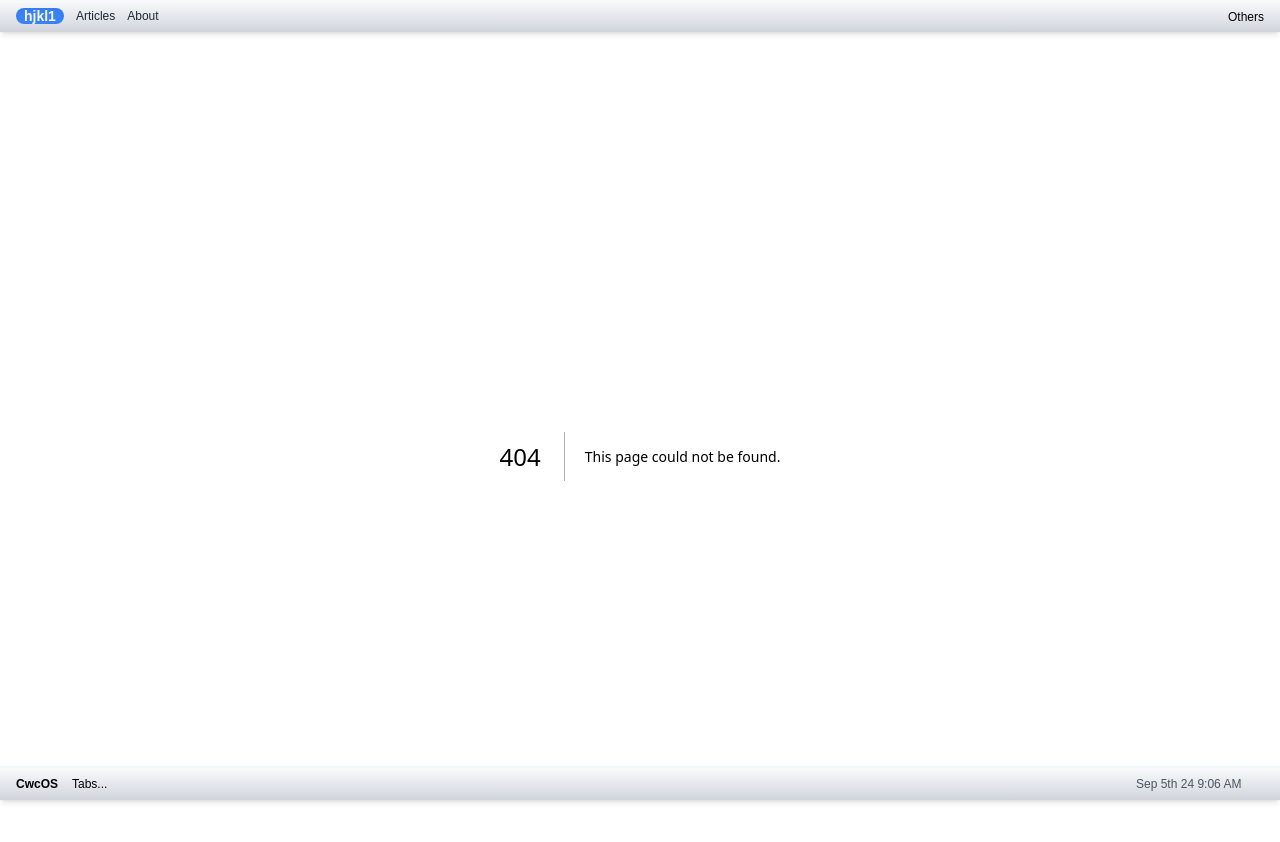
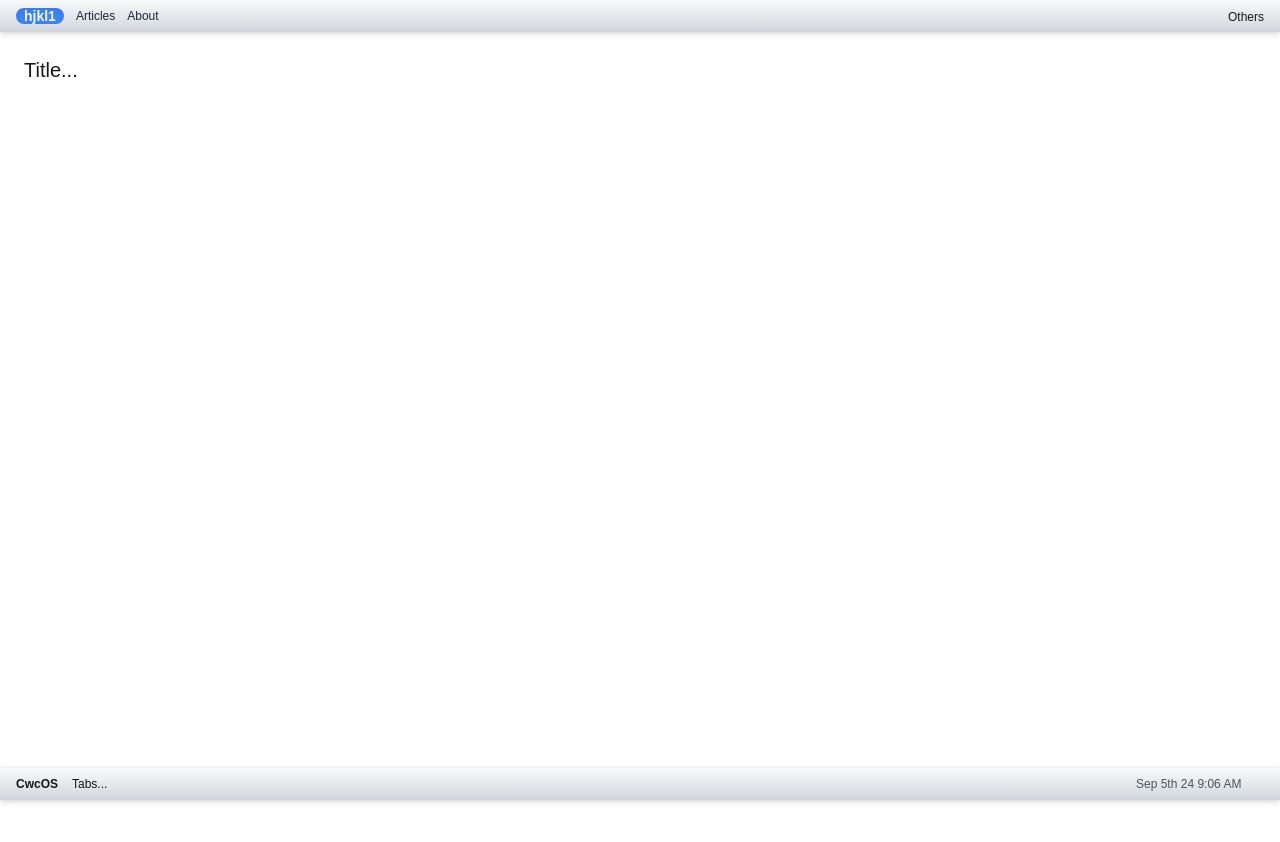
Before and after one commit to hjklchan/nextjs-playground, a Next.js app: page /blog/posts/1 in a window 1280 px wide. Before the commit this address had no page. Shown: the top 842 px of the page. After the commit the page ends 800 px from the top, so only its background shows below. Built offline with nearby package versions, Linux system fonts and the light colour scheme.

Commit message:
post page to be completed

```diff
--- a/package.json
+++ b/package.json
@@ -9,14 +9,18 @@
     "lint": "next lint"
   },
   "dependencies": {
+    "@types/react-syntax-highlighter": "^15.5.13",
     "ahooks": "^3.8.1",
     "moment": "^2.30.1",
     "next": "14.2.8",
     "react": "^18",
     "react-dom": "^18",
-    "react-icons": "^5.3.0"
+    "react-icons": "^5.3.0",
+    "react-markdown": "^9.0.1",
+    "react-syntax-highlighter": "^15.5.0"
   },
   "devDependencies": {
+    "@tailwindcss/typography": "^0.5.15",
     "@types/node": "^20",
     "@types/react": "^18",
     "@types/react-dom": "^18",
--- /dev/null
+++ b/src/app/blog/posts/[slug]/page.tsx
@@ -0,0 +1,32 @@
+"use client"
+
+import { useEffect } from "react";
+import ReactMarkdown from "react-markdown";
+import { Prism as SyntaxHighlighter } from 'react-syntax-highlighter'
+import { dark } from 'react-syntax-highlighter/dist/esm/styles/prism'
+import "./styles.css";
+
+export default function PostPage({ params }: { params: { slug: string } }) {
+    const markdown = `
+        # 说明
+          - a
+          - b
+
+          ~~~js
+          cosole.log(111)
+          ~~~
+        `;
+
+    useEffect(() => {
+    }, []);
+
+    return <>
+        <div>
+            <h1 className="text-xl">{"Title..."}</h1>
+            <div>
+                <article className="prose lg:prose-xl">
+                </article>
+            </div>
+        </div>
+    </>;
+}
--- /dev/null
+++ b/src/app/blog/posts/[slug]/styles.css
@@ -0,0 +1,3 @@
+.markdown > * {
+    all: revert;
+}
--- /dev/null
+++ b/src/app/blog/posts/page.tsx
@@ -0,0 +1,4 @@
+
+export default function PostsPage() {
+    return <>Posts Page</>;
+}
--- /dev/null
+++ b/src/components/Layout/Markdown/index.tsx
@@ -0,0 +1,8 @@
+"use client"
+
+import ReactMarkdown from "react-markdown";
+import { docco } from "react-syntax-highlighter/dist/esm/styles/hljs";
+
+export default function Markdown({ content }: { content: string }) {
+    return (<ReactMarkdown>{content}</ReactMarkdown>);
+}
--- a/tailwind.config.ts
+++ b/tailwind.config.ts
@@ -14,6 +14,8 @@ const config: Config = {
       },
     },
   },
-  plugins: [],
+  plugins: [
+      require("@tailwindcss/typography")
+  ],
 };
 export default config;
```
Also changed, not shown: 1 other file (tests, documents, lock files or other folders).
